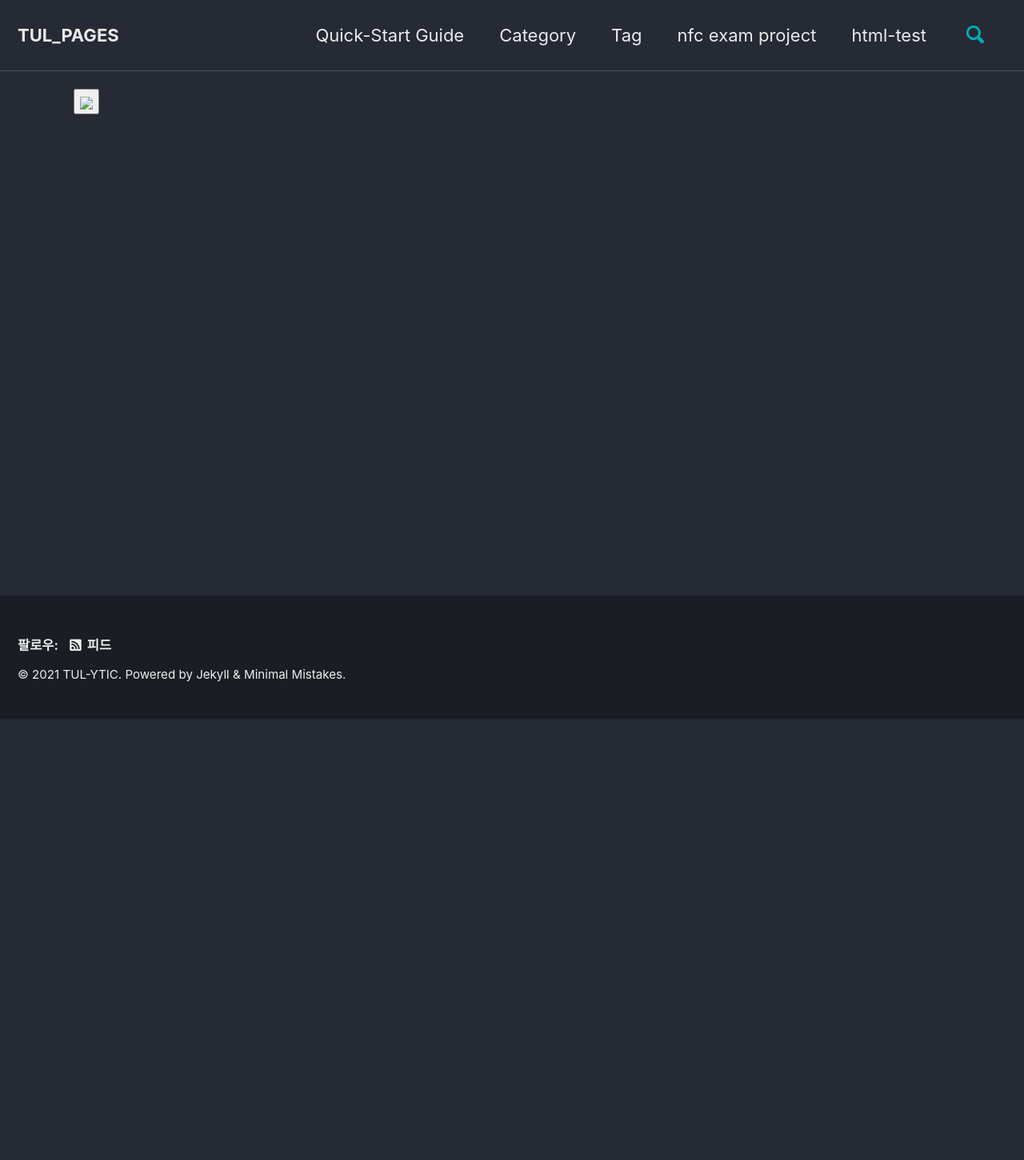
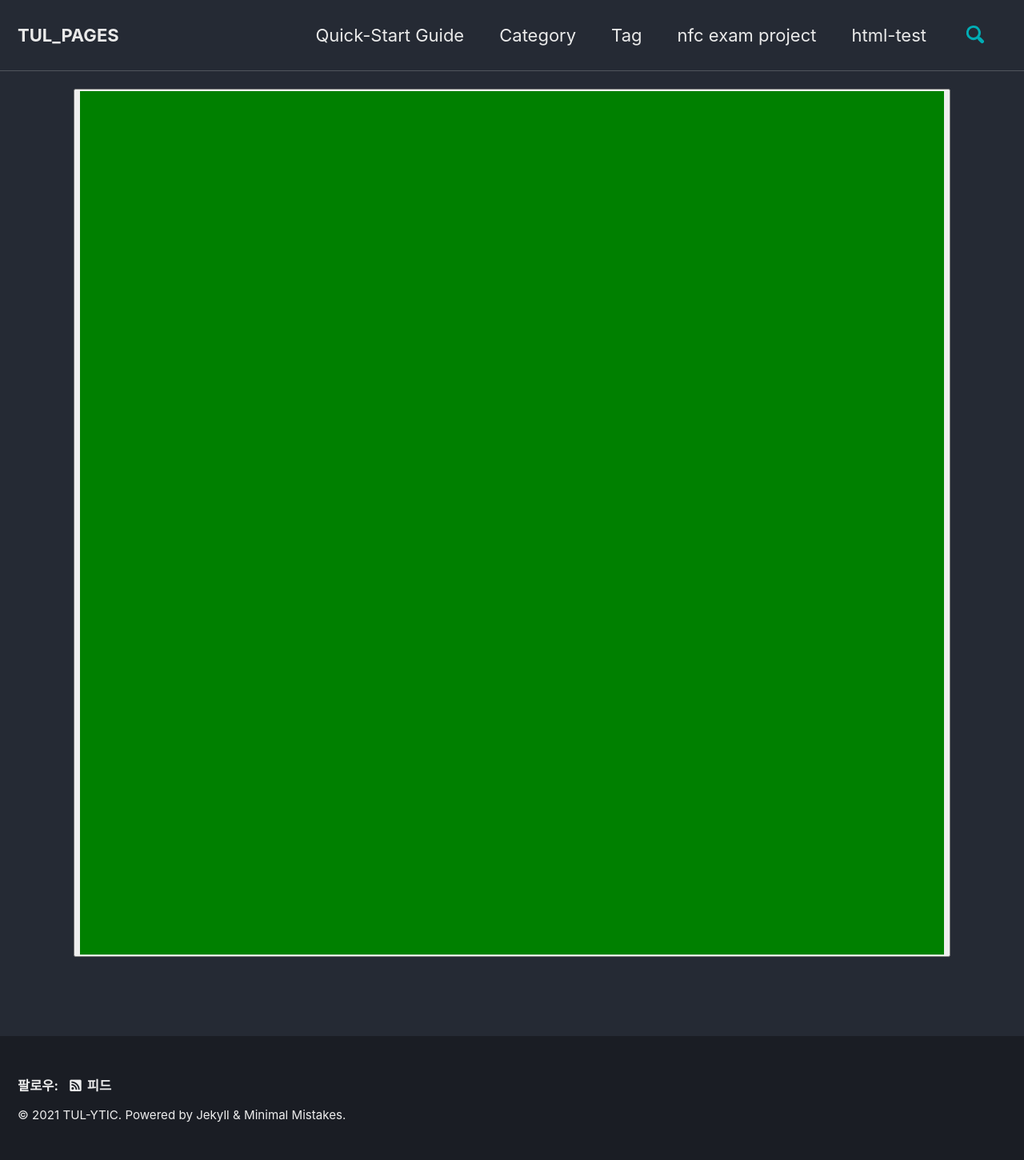
Before and after one commit to TUL-YTIC/tul-ytic.github.io, a Jekyll site: the page built from _pages/test.html, in a window 1280 px wide. Shown: the whole page at 80% size. Built offline with Jekyll 4.4.1, drawn with Linux system fonts in a browser that asks for light colours; cached includes are drawn as plain includes; before the commit the page ends 900 px from its top, so only the background shows below that.

Commit message:
i'm dying

```diff
--- a/_pages/test.html
+++ b/_pages/test.html
@@ -11,8 +11,8 @@
 	<link rel="stylesheet" href="/css/sytle.css">
   </head>
   <body>
-	<iframe src="/audios/music.mp3" id="audio" style="display:none"></iframe>
-	<button class="play_button" onclick="click_play();"><img src="/images/button.png" class="full_img"></button>
+	<iframe src="/assets/audios/music.mp3" id="audio" style="display:none"></iframe>
+	<button class="play_button" onclick="click_play();"><img src="/assets/images/button.png" class="full_img"></button>
     <div class="words"></div>
     <script src="/js/app.js"></script>
   </body>
```
